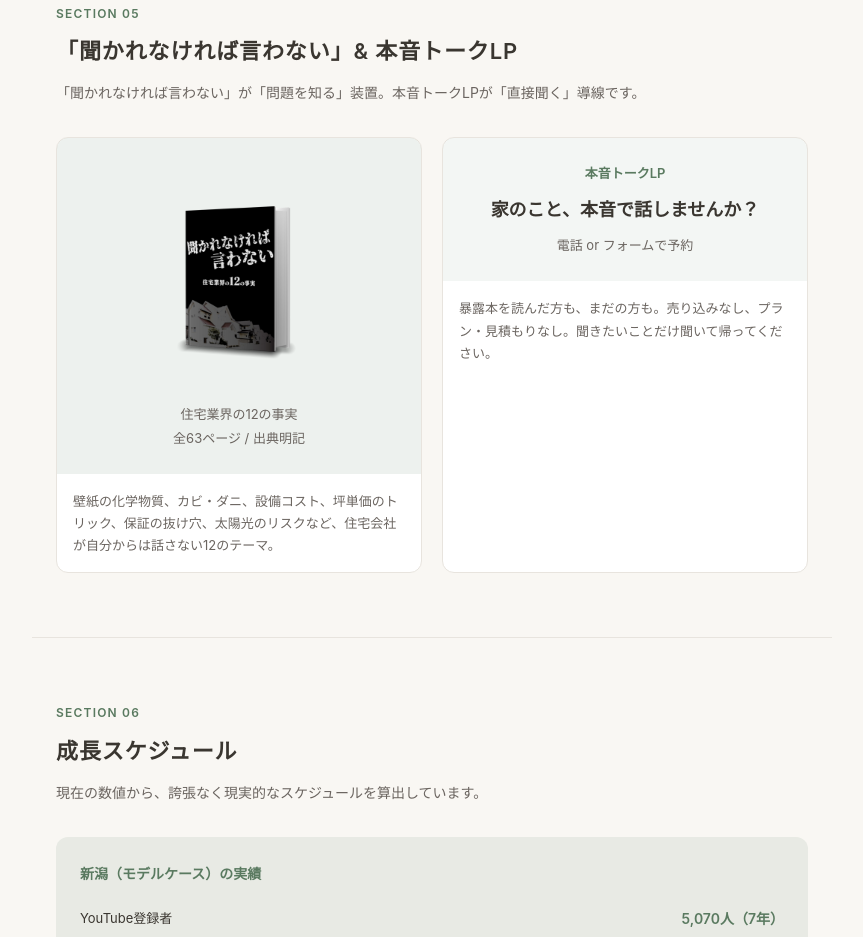
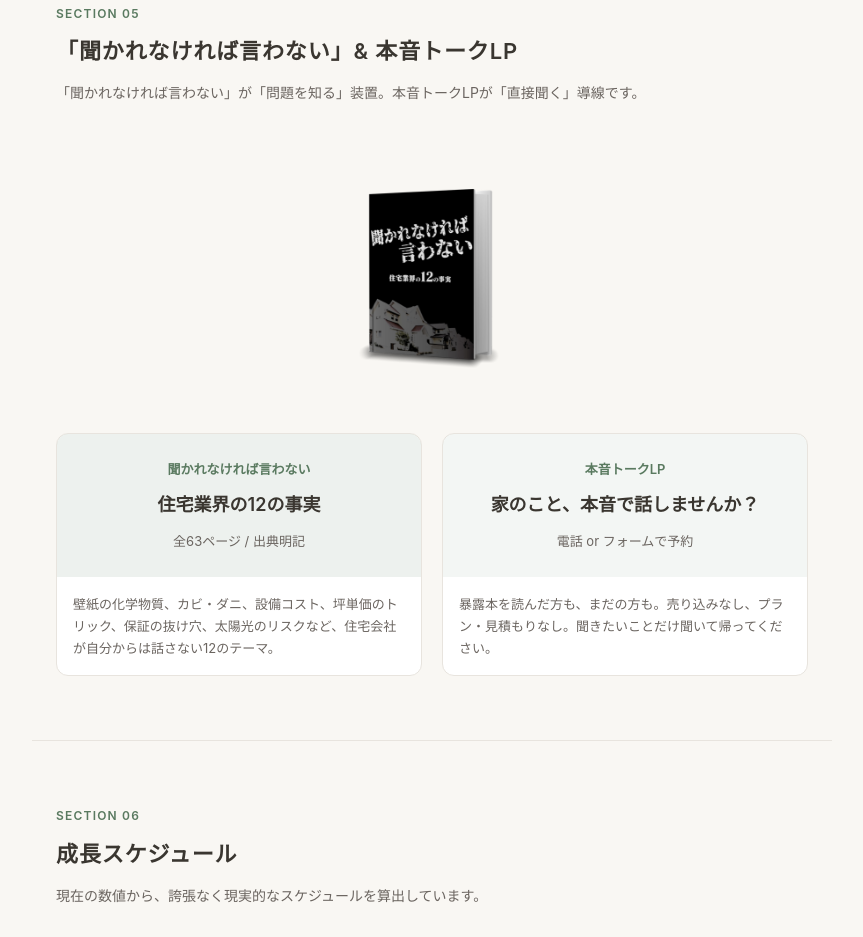
Before and after one commit to mominoki-house/housing-facts, a plain HTML site: page presentation/hyogo.html in a window 1280 px wide. Shown: the part 5432-6369 px from the top of the page, without its empty margins (208-1071 px from the left). Drawn offline with Linux system fonts and the light colour scheme.

Commit message:
Move bakuro cover above cards, restore card text layout
Cover image now between section subtitle and card grid.
Cards restored to text-only format.

Co-Authored-By: Claude Opus 4.6 (1M context) <noreply@anthropic.com>

```diff
--- a/presentation/hyogo.html
+++ b/presentation/hyogo.html
@@ -278,11 +278,16 @@ body{font-family:var(--font);font-size:16px;line-height:1.8;color:var(--text);ba
     <h2 class="section-title">「聞かれなければ言わない」& 本音トークLP</h2>
     <p class="section-sub">「聞かれなければ言わない」が「問題を知る」装置。本音トークLPが「直接聞く」導線です。</p>
 
+    <div style="text-align:center;margin-bottom:32px">
+        <img src="img/bakuro_cover.png" alt="聞かれなければ言わない" style="max-width:240px;margin:0 auto;display:block">
+    </div>
+
     <div class="card-grid">
         <a href="https://mominoki-house.github.io/housing-facts/ch1.html" target="_blank" rel="noopener" class="card" style="text-decoration:none;color:inherit;display:block">
             <div style="padding:24px;text-align:center;background:var(--green-soft)">
-                <img src="img/bakuro_cover.png" alt="聞かれなければ言わない" style="max-width:180px;margin:0 auto 16px;display:block">
-                <p style="font-size:13px;color:var(--text2)">住宅業界の12の事実<br>全63ページ / 出典明記</p>
+                <p style="font-size:13px;font-weight:600;color:var(--accent);margin-bottom:8px">聞かれなければ言わない</p>
+                <p style="font-size:18px;font-weight:600">住宅業界の12の事実</p>
+                <p style="font-size:13px;color:var(--text2);margin-top:8px">全63ページ / 出典明記</p>
             </div>
             <div class="card-body">
                 <p class="card-text">壁紙の化学物質、カビ・ダニ、設備コスト、坪単価のトリック、保証の抜け穴、太陽光のリスクなど、住宅会社が自分からは話さない12のテーマ。</p>
```
Also changed, not shown: presentation/osaka.html (+7 -2 lines), presentation/wakayama.html (+7 -2 lines).
